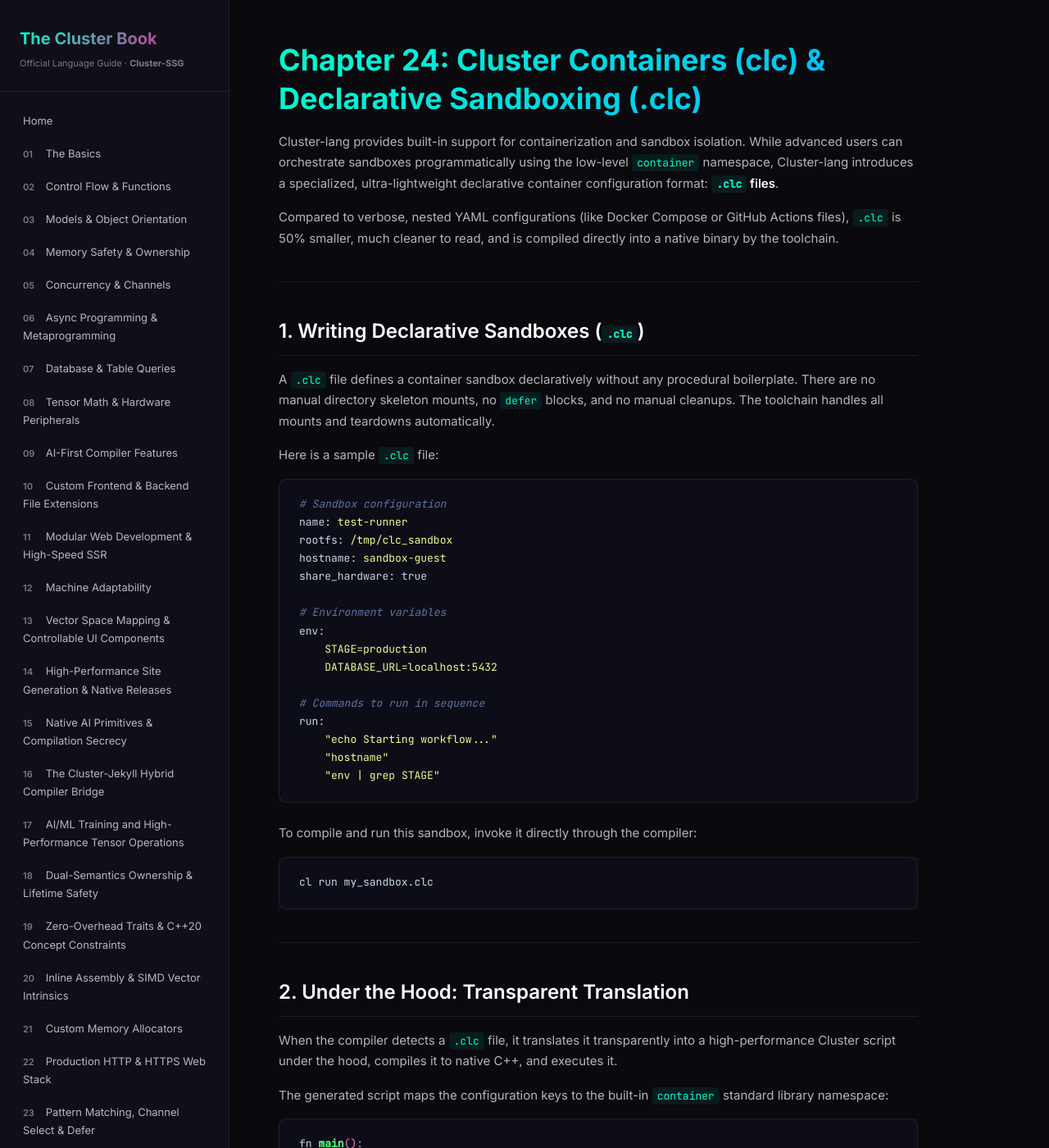
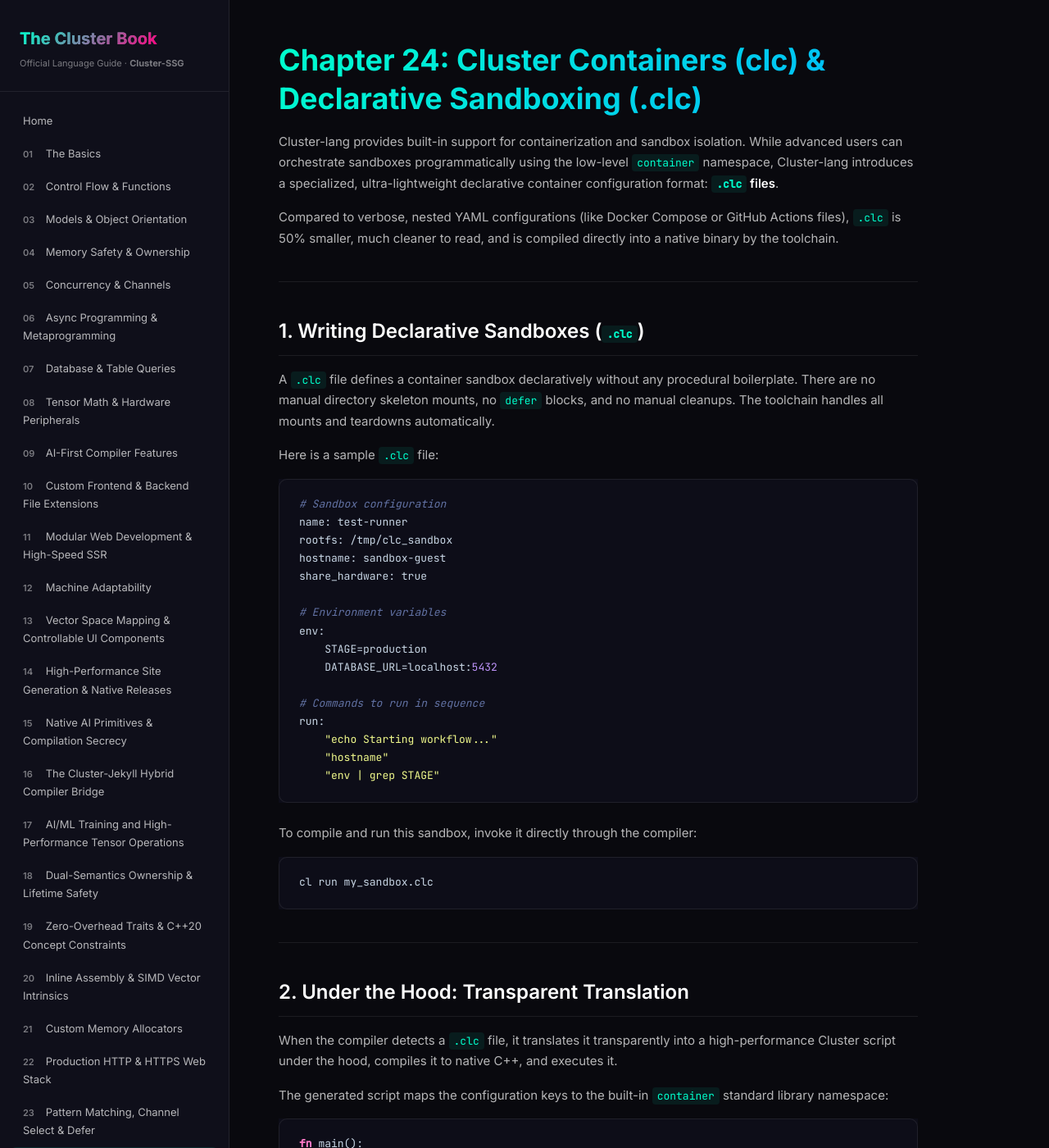
Before and after one commit to cluster-lang/cluster-book, a Jekyll site: the page built from _chapters/chapter24.md, in a window 1280 px wide and 1400 px high. Shown: the whole window at 82% size. Built offline with Jekyll 4.4.1, drawn with Linux system fonts in a browser that asks for light colours; some of the changed text lies outside the part shown.

Commit message:
feat: add interactive sheet styling, JS helpers, and .cld markdown association in .vscode

```diff
--- a/assets/css/style.css
+++ b/assets/css/style.css
@@ -58,6 +58,14 @@ body {
     font-size: 20px;
     font-weight: 700;
     background: linear-gradient(135deg, var(--accent-cyan), var(--accent-pink));
+    -webkit-background-clip: text;
+    -webkit-text-fill-color: transparent;
+}
+
+.sidebar-header h1 a {
+    color: inherit;
+    text-decoration: none;
+    background: inherit;
     -webkit-background-clip: text;
     -webkit-text-fill-color: transparent;
 }
@@ -216,13 +224,13 @@ body {
 
 /* Syntax Highlighting */
 .highlight { background: #0d0d18; }
-.highlight .k, .highlight .kd, .highlight .kr, .highlight .kn { color: #ff79c6; font-weight: 600; } /* Keywords */
-.highlight .s, .highlight .s1, .highlight .s2, .highlight .sb, .highlight .sc { color: #f1fa8c; } /* Strings */
-.highlight .nf, .highlight .fm, .highlight .nc { color: #50fa7b; font-weight: 600; } /* Functions & Classes */
-.highlight .m, .highlight .mi, .highlight .mf, .highlight .kt, .highlight .nb { color: #bd93f9; } /* Numbers & Types */
-.highlight .c, .highlight .c1, .highlight .cm, .highlight .ch { color: #6272a4; font-style: italic; } /* Comments */
-.highlight .nv, .highlight .no, .highlight .vc, .highlight .vg { color: #ffb86c; } /* Variables */
-.highlight .o, .highlight .p { color: #ff79c6; } /* Operators & Punctuation */
+.highlight .k, .highlight .kd, .highlight .kr, .highlight .kn, code .k, pre code .k { color: #ff79c6; font-weight: 600; } /* Keywords */
+.highlight .s, .highlight .s1, .highlight .s2, .highlight .sb, .highlight .sc, code .s, pre code .s { color: #f1fa8c; } /* Strings */
+.highlight .nf, .highlight .fm, .highlight .nc, code .nf, pre code .nf { color: #50fa7b; font-weight: 600; } /* Functions & Classes */
+.highlight .m, .highlight .mi, .highlight .mf, .highlight .kt, .highlight .nb, code .m, code .kt, pre code .m, pre code .kt { color: #bd93f9; } /* Numbers & Types */
+.highlight .c, .highlight .c1, .highlight .cm, .highlight .ch, code .c, pre code .c { color: #6272a4; font-style: italic; } /* Comments */
+.highlight .nv, .highlight .no, .highlight .vc, .highlight .vg, code .nv, pre code .nv { color: #ffb86c; } /* Variables */
+.highlight .o, .highlight .p, code .o, pre code .o { color: #ff79c6; } /* Operators & Punctuation */
 
 /* ========== TABLES ========== */
 .main-content table {
@@ -477,3 +485,119 @@ body {
     color: var(--text-primary);
     line-height: 1.4;
 }
+
+/* ========== INTERACTIVE CLUSTER SHEET & TABLE ========== */
+.cluster-sheet-wrapper {
+    background: var(--bg-card);
+    backdrop-filter: blur(12px);
+    border: 1px solid var(--border-color);
+    border-radius: 12px;
+    margin: 28px 0;
+    overflow: hidden;
+    box-shadow: 0 4px 20px rgba(0, 0, 0, 0.2);
+}
+
+.cluster-sheet-header {
+    display: flex;
+    justify-content: space-between;
+    align-items: center;
+    padding: 14px 20px;
+    background: rgba(255, 255, 255, 0.02);
+    border-bottom: 1px solid var(--border-color);
+    flex-wrap: wrap;
+    gap: 12px;
+}
+
+.cluster-sheet-title {
+    font-size: 15px;
+    font-weight: 600;
+    color: var(--accent-cyan);
+}
+
+.cluster-sheet-controls {
+    display: flex;
+    align-items: center;
+    gap: 10px;
+}
+
+.cluster-sheet-search {
+    background: rgba(15, 15, 26, 0.8);
+    border: 1px solid var(--border-color);
+    border-radius: 8px;
+    padding: 6px 12px;
+    color: var(--text-primary);
+    font-size: 13px;
+    outline: none;
+    transition: border-color 0.2s;
+}
+
+.cluster-sheet-search:focus {
+    border-color: var(--accent-cyan);
+}
+
+.cluster-sheet-export-btn {
+    background: rgba(0, 255, 204, 0.1);
+    border: 1px solid rgba(0, 255, 204, 0.3);
+    border-radius: 8px;
+    color: var(--accent-cyan);
+    padding: 6px 14px;
+    font-size: 12px;
+    font-weight: 600;
+    cursor: pointer;
+    transition: all 0.2s;
+}
+
+.cluster-sheet-export-btn:hover {
+    background: var(--accent-cyan);
+    color: #000;
+}
+
+.cluster-sheet-container {
+    overflow-x: auto;
+    width: 100%;
+}
+
+.cluster-sheet-table {
+    width: 100%;
+    border-collapse: collapse;
+    font-size: 13px;
+}
+
+.cluster-sheet-table th {
+    background: rgba(15, 15, 26, 0.9);
+    color: var(--text-primary);
+    font-weight: 600;
+    padding: 12px 16px;
+    text-align: left;
+    border-bottom: 2px solid var(--border-color);
+    cursor: pointer;
+    user-select: none;
+    white-space: nowrap;
+    transition: background 0.15s;
+}
+
+.cluster-sheet-table th:hover {
+    background: rgba(0, 255, 204, 0.08);
+    color: var(--accent-cyan);
+}
+
+.cluster-sheet-table td {
+    padding: 10px 16px;
+    border-bottom: 1px solid rgba(255, 255, 255, 0.04);
+    color: var(--text-secondary);
+}
+
+.cluster-sheet-table tr:hover td {
+    background: rgba(0, 255, 204, 0.03);
+    color: var(--text-primary);
+}
+
+.cluster-sheet-footer {
+    display: flex;
+    justify-content: flex-end;
+    padding: 10px 20px;
+    background: rgba(255, 255, 255, 0.01);
+    border-top: 1px solid var(--border-color);
+    font-size: 12px;
+    color: var(--text-muted);
+}
--- a/assets/js/main.js
+++ b/assets/js/main.js
@@ -29,7 +29,6 @@ document.addEventListener('DOMContentLoaded', function() {
             backdrop.addEventListener('click', closeSidebar);
         }
 
-        // Close sidebar when clicking on a link (mobile)
         sidebar.querySelectorAll('a').forEach(function(link) {
             link.addEventListener('click', function() {
                 if (window.innerWidth <= 768) {
@@ -40,13 +39,199 @@ document.addEventListener('DOMContentLoaded', function() {
     }
 
     // Highlight active sidebar link
-    const currentPath = window.location.pathname.replace(/\/$/, '') || '/';
+    const rawPath = window.location.pathname;
+    let normPath = rawPath.replace(/\/$/, '') || '/';
+    if (normPath === '') normPath = '/';
+
     document.querySelectorAll('.sidebar-nav a').forEach(function(link) {
         const linkHref = link.getAttribute('href');
         if (!linkHref) return;
-        const linkPath = linkHref.replace(/\/$/, '') || '/';
-        if (currentPath === linkPath || (linkPath !== '/' && currentPath.endsWith(linkPath))) {
+        let normLink = linkHref.replace(/\/$/, '') || '/';
+
+        const isCurrentHome = normPath === '/' || normPath === '/index.html';
+        const isLinkHome = normLink === '/' || normLink === '/index.html';
+
+        if (isCurrentHome && isLinkHome) {
+            link.classList.add('active');
+            return;
+        }
+
+        const baseCurrent = normPath.replace('.html', '').replace(/^\//, '');
+        const baseLink = normLink.replace('.html', '').replace(/^\//, '');
+
+        if (!isCurrentHome && !isLinkHome && (baseCurrent === baseLink || (baseCurrent && baseCurrent.endsWith(baseLink)))) {
             link.classList.add('active');
         }
     });
+
+    // High-Speed Syntax Highlighting
+    highlightCodeBlocks();
 });
+
+function escapeHtml(str) {
+    return str
+        .replace(/&/g, '&amp;')
+        .replace(/</g, '&lt;')
+        .replace(/>/g, '&gt;');
+}
+
+function highlightCodeBlocks() {
+    const keywords = new Set([
+        'fn', 'model', 'if', 'else', 'elif', 'while', 'for', 'in', 'return',
+        'import', 'let', 'mut', 'const', 'constexpr', 'True', 'False', 'None',
+        'break', 'continue', 'and', 'or', 'not', 'put', 'assert', 'def', 'class',
+        'struct', 'async', 'await', 'match', 'case', 'defer', 'select', 'owned',
+        'borrow', 'qualifier', 'type', 'print'
+    ]);
+    const types = new Set([
+        'int', 'float', 'string', 'bool', 'void', 'vector', 'map', 'dict', 'list', 'ptr', 'i64', 'f64', 'byte'
+    ]);
+
+    document.querySelectorAll('pre code').forEach(function(block) {
+        if (block.dataset.highlighted) return;
+        block.dataset.highlighted = 'true';
+
+        const lines = block.textContent.split('\n');
+        const highlighted = lines.map(function(line) {
+            // Check for single-line comments
+            let comment = '';
+            let code = line;
+
+            const slashIdx = line.indexOf('//');
+            const hashIdx = line.indexOf('#');
+            let commentStart = -1;
+
+            if (slashIdx !== -1) {
+                commentStart = slashIdx;
+            } else if (hashIdx !== -1 && !line.trim().startsWith('#include') && !line.trim().startsWith('#define')) {
+                if (line.trim().startsWith('#')) commentStart = hashIdx;
+            }
+
+            if (commentStart !== -1) {
+                code = line.substring(0, commentStart);
+                comment = '<span class="c">' + escapeHtml(line.substring(commentStart)) + '</span>';
+            }
+
+            // Tokenize strings vs code
+            let out = '';
+            let inString = false;
+            let quoteChar = '';
+            let strBuf = '';
+            let codeBuf = '';
+
+            for (let i = 0; i < code.length; i++) {
+                const ch = code[i];
+                if (!inString && (ch === '"' || ch === "'")) {
+                    if (codeBuf.length > 0) {
+                        out += tokenizeText(codeBuf, keywords, types);
+                        codeBuf = '';
+                    }
+                    inString = true;
+                    quoteChar = ch;
+                    strBuf = ch;
+                } else if (inString && ch === quoteChar && (i === 0 || code[i-1] !== '\\')) {
+                    strBuf += ch;
+                    out += '<span class="s">' + escapeHtml(strBuf) + '</span>';
+                    inString = false;
+                    strBuf = '';
+                } else if (inString) {
+                    strBuf += ch;
+                } else {
+                    codeBuf += ch;
+                }
+            }
+
+            if (strBuf.length > 0) {
+                out += '<span class="s">' + escapeHtml(strBuf) + '</span>';
+            }
+            if (codeBuf.length > 0) {
+                out += tokenizeText(codeBuf, keywords, types);
+            }
+
+            return out + comment;
+        });
+
+        block.innerHTML = highlighted.join('\n');
+    });
+}
+
+function tokenizeText(text, keywords, types) {
+    // Replace identifiers, numbers, operators
+    return text.replace(/([a-zA-Z_][a-zA-Z0-9_]*|\b\d+(\.\d+)?\b|:=|->|=>|==|!=|<=|>=|[+\-*\/=<>!])/g, function(match) {
+        if (keywords.has(match)) {
+            return '<span class="k">' + escapeHtml(match) + '</span>';
+        } else if (types.has(match)) {
+            return '<span class="kt">' + escapeHtml(match) + '</span>';
+        } else if (/^\d+(\.\d+)?$/.test(match)) {
+            return '<span class="m">' + escapeHtml(match) + '</span>';
+        } else if (match === ':=' || match === '->' || match === '=>') {
+            return '<span class="o">' + escapeHtml(match) + '</span>';
+        }
+        return escapeHtml(match);
+    });
+}
+
+// Interactive Sheet Support (Filter, Sort, Export CSV)
+window.clusterSheetFilter = function(input) {
+    const query = input.value.toLowerCase();
+    const wrapper = input.closest('.cluster-sheet-wrapper');
+    if (!wrapper) return;
+    const rows = wrapper.querySelectorAll('tbody tr');
+    let visible = 0;
+    rows.forEach(function(row) {
+        const text = row.textContent.toLowerCase();
+        if (text.includes(query)) {
+            row.style.display = '';
+            visible++;
+        } else {
+            row.style.display = 'none';
+        }
+    });
+    const countEl = wrapper.querySelector('.cluster-sheet-count');
+    if (countEl) countEl.textContent = 'Showing ' + visible + ' of ' + rows.length + ' entries';
+};
+
+window.clusterSheetSort = function(th, colIdx) {
+    const table = th.closest('table');
+    const tbody = table.querySelector('tbody');
+    const rows = Array.from(tbody.querySelectorAll('tr'));
+    const isAsc = th.dataset.order !== 'asc';
+    th.dataset.order = isAsc ? 'asc' : 'desc';
+
+    th.closest('tr').querySelectorAll('th .sort-icon').forEach(function(icon) { icon.textContent = '⇅'; });
+    const icon = th.querySelector('.sort-icon');
+    if (icon) icon.textContent = isAsc ? '▲' : '▼';
+
+    rows.sort(function(a, b) {
+        const aCell = a.children[colIdx] ? a.children[colIdx].innerText.trim() : '';
+        const bCell = b.children[colIdx] ? b.children[colIdx].innerText.trim() : '';
+        const aNum = parseFloat(aCell.replace(/[^0-9.-]/g, ''));
+        const bNum = parseFloat(bCell.replace(/[^0-9.-]/g, ''));
+        if (!isNaN(aNum) && !isNaN(bNum)) {
+            return isAsc ? aNum - bNum : bNum - aNum;
+        }
+        return isAsc ? aCell.localeCompare(bCell) : bCell.localeCompare(aCell);
+    });
+
+    rows.forEach(function(r) { tbody.appendChild(r); });
+};
+
+window.clusterSheetExportCSV = function(btn) {
+    const wrapper = btn.closest('.cluster-sheet-wrapper');
+    if (!wrapper) return;
+    const table = wrapper.querySelector('table');
+    let csv = [];
+    table.querySelectorAll('tr').forEach(function(row) {
+        if (row.style.display === 'none') return;
+        const cols = Array.from(row.querySelectorAll('th, td')).map(function(cell) {
+            let text = cell.innerText.replace(/[\u21C5\u25B2\u25BC]/g, '').trim().replace(/"/g, '""').replace(/[\r\n]+/g, ' ');
+            return '"' + text + '"';
+        });
+        csv.push(cols.join(','));
+    });
+    const blob = new Blob([csv.join('\n')], { type: 'text/csv;charset=utf-8;' });
+    const link = document.createElement('a');
+    link.href = URL.createObjectURL(blob);
+    link.download = (wrapper.querySelector('.cluster-sheet-title') ? wrapper.querySelector('.cluster-sheet-title').textContent.replace(/[^a-zA-Z0-9_-]/g, '_') : 'sheet') + '.csv';
+    link.click();
+};
```
